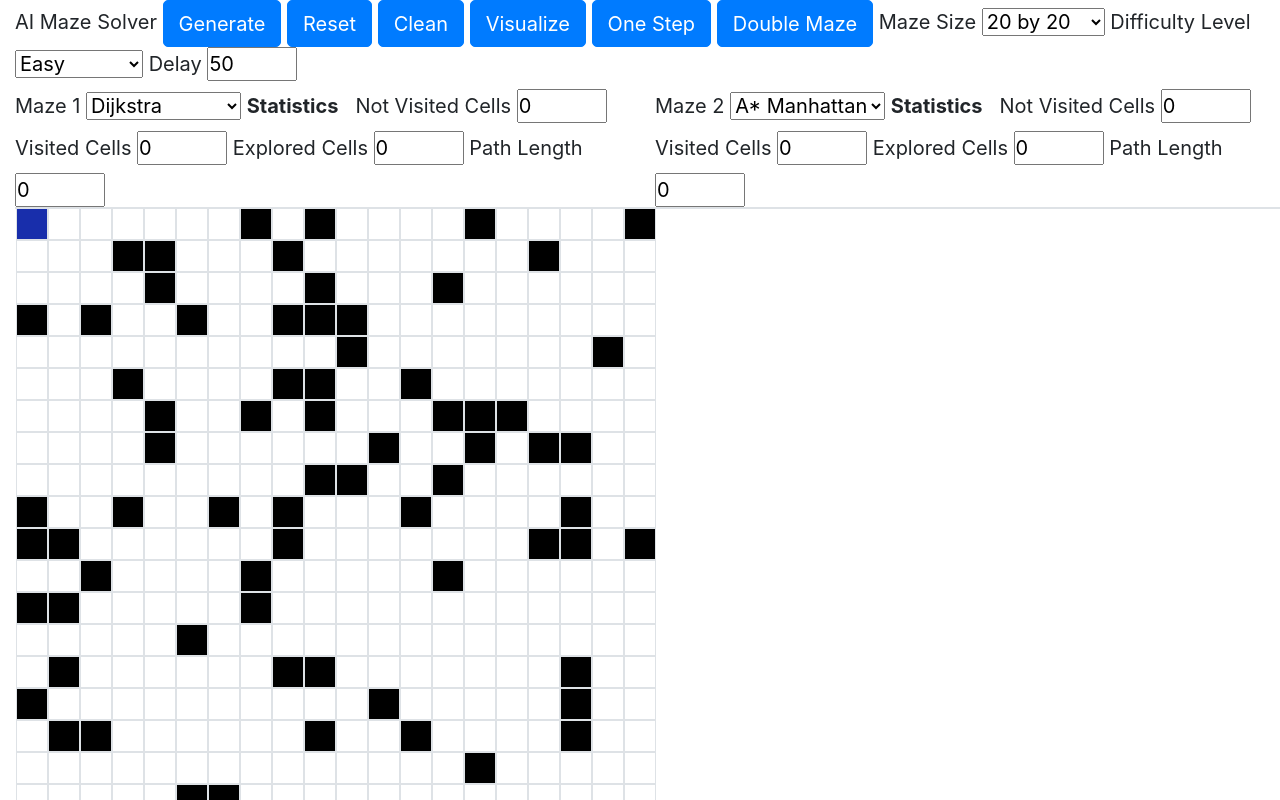
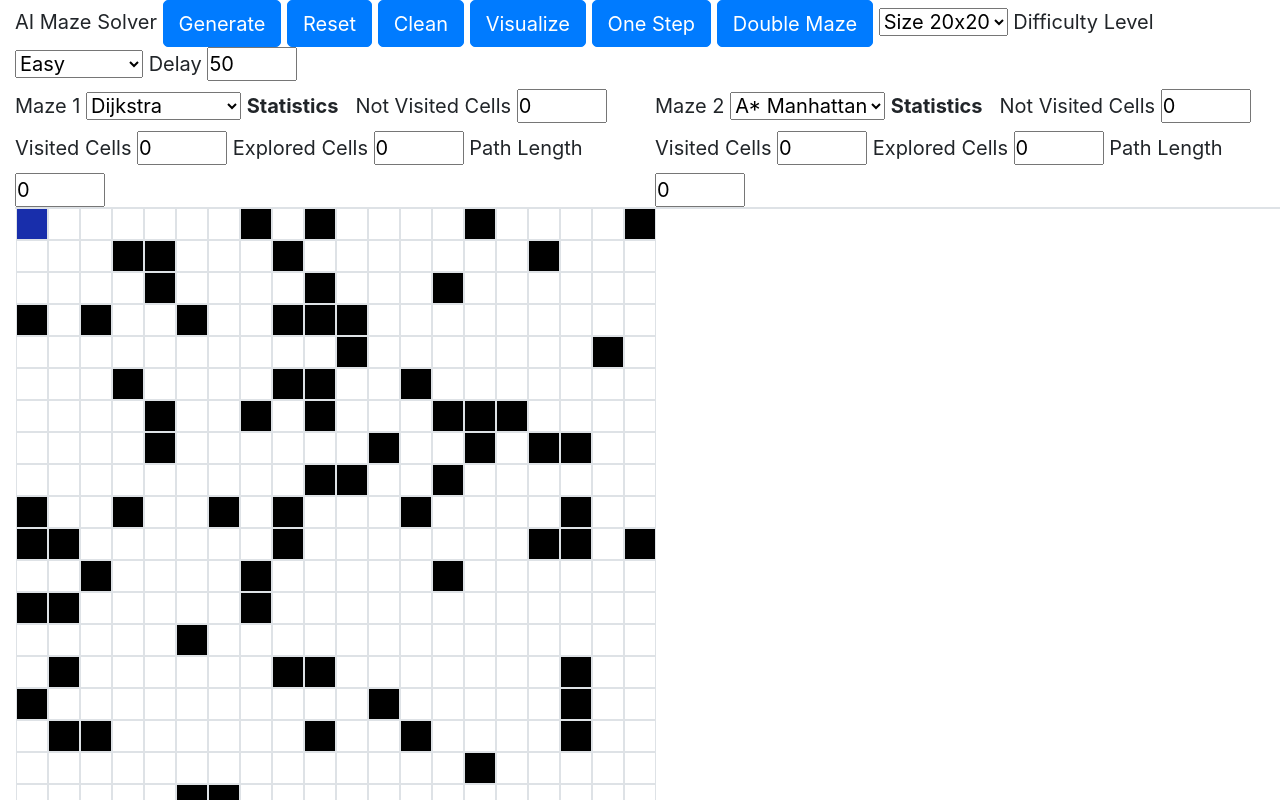
Before and after one commit to adm1n123/AI-Maze-Solver, a website: page index.html in a window 1280 px wide. Drawn offline with nearby package versions, Linux system fonts and the light colour scheme.

Commit message:
updated maze size

```diff
--- a/index.html
+++ b/index.html
@@ -40,13 +40,14 @@
                 <button id="mazeCountButton" class="btn btn-primary" value="two" onclick="createMaze();">Double
                     Maze</button>
 
-                <label for="selectMazeSize">Maze Size</label>
+<!--                <label for="selectMazeSize">Maze Size</label>-->
                 <select id="selectMazeSize" name="Size" onmousedown="this.value='';" onchange="selectSize(this.value);">
                     <option value=''>select size</option>
-                    <option value='25'>25 by 25</option>
-                    <option value='20' selected>20 by 20</option>
-                    <option value='15'>15 by 15</option>
-                    <option value='10'>10 by 10</option>
+                    <option value='25'>Size 25x25</option>
+                    <option value='20' selected>Size 20x20</option>
+                    <option value='15'>Size 15x15</option>
+                    <option value='10'>Size 10x10</option>
+                    <option value='3'>Size 3x3</option>
                 </select>
 
                 <label for="mazeLevels">Difficulty Level</label>
```
